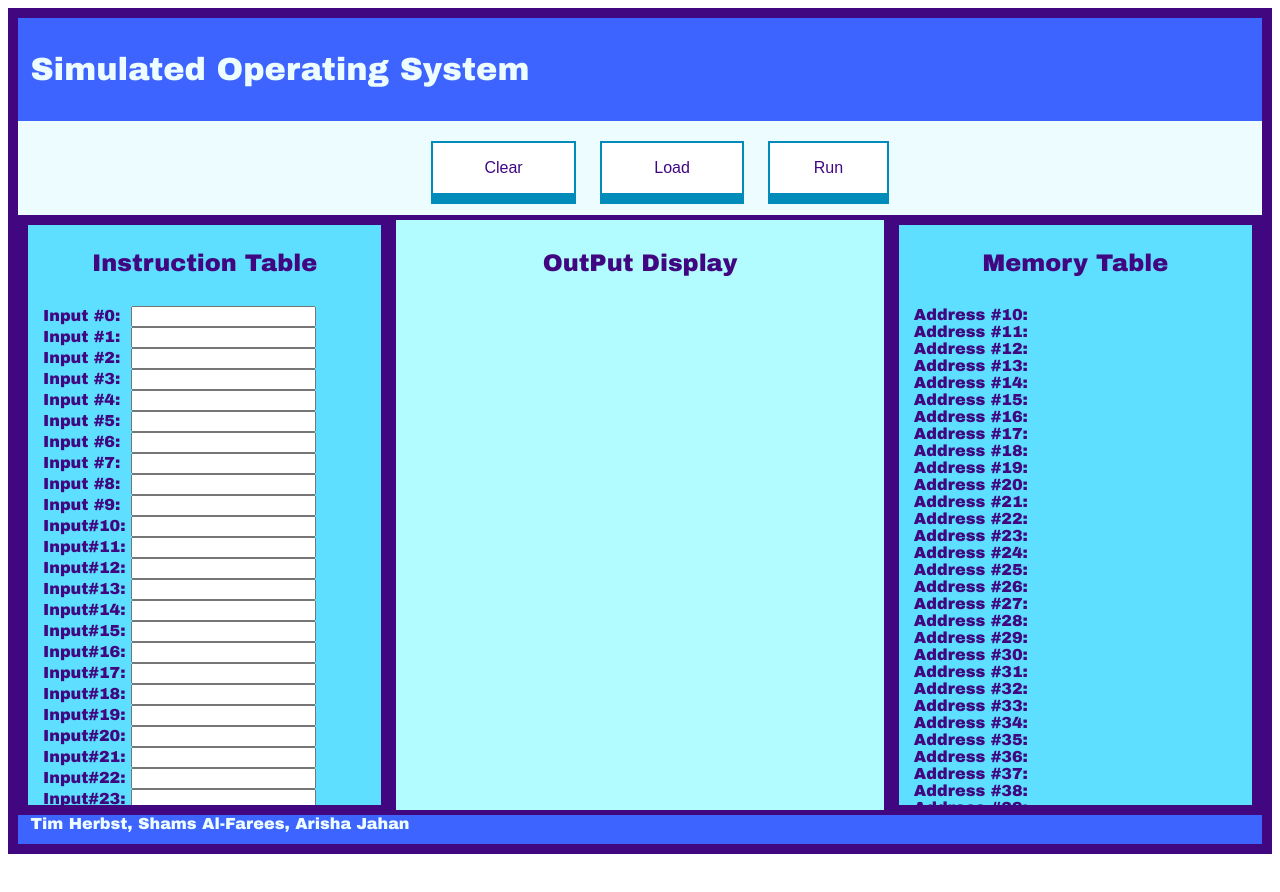
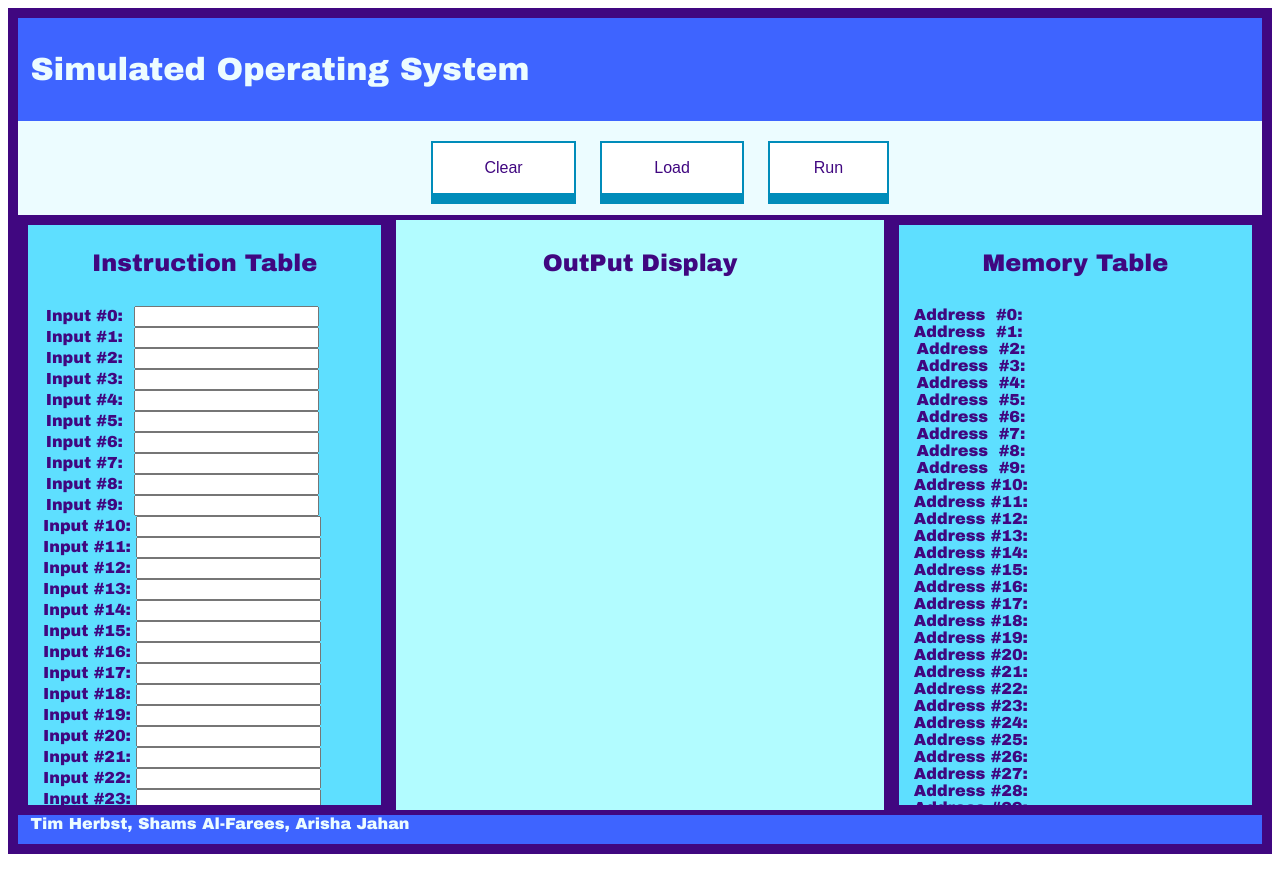
Before and after one commit to therbsty/simulated-os-angular, an Angular app: page / in a window 1280 px wide. Shown: the top 892 px of the page. Built offline with nearby package versions, Linux system fonts and the light colour scheme.

Commit message:
Adding few lines to Memory Table

```diff
--- a/src/app/app.component.html
+++ b/src/app/app.component.html
@@ -124,21 +124,21 @@
      <div>Input&nbsp;#7:&nbsp; <input type="text" instruction="Enter Job Number"><br> {{instructiontable[7]}}</div>
      <div>Input&nbsp;#8:&nbsp; <input type="text" instruction="Enter Job Number"><br> {{instructiontable[8]}}</div>
      <div>Input&nbsp;#9:&nbsp; <input type="text" instruction="Enter Job Number"><br> {{instructiontable[9]}}</div>
-     <div>Input#10:&nbsp;<input type="text" instruction="Enter Job Number"><br> {{instructiontable[10]}}</div>
-     <div>Input#11:&nbsp;<input type="text" instruction="Enter Job Number"><br> {{instructiontable[11]}}</div>
-     <div>Input#12:&nbsp;<input type="text" instruction="Enter Job Number"><br> {{instructiontable[12]}}</div>
-     <div>Input#13:&nbsp;<input type="text" instruction="Enter Job Number"><br> {{instructiontable[13]}}</div>
-     <div>Input#14:&nbsp;<input type="text" instruction="Enter Job Number"><br> {{instructiontable[14]}}</div>
-     <div>Input#15:&nbsp;<input type="text" instruction="Enter Job Number"><br> {{instructiontable[14]}}</div>
-     <div>Input#16:&nbsp;<input type="text" instruction="Enter Job Number"><br> {{instructiontable[15]}}</div>
-     <div>Input#17:&nbsp;<input type="text" instruction="Enter Job Number"><br> {{instructiontable[16]}}</div>
-     <div>Input#18:&nbsp;<input type="text" instruction="Enter Job Number"><br> {{instructiontable[17]}}</div>
-     <div>Input#19:&nbsp;<input type="text" instruction="Enter Job Number"><br> {{instructiontable[18]}}</div>
-     <div>Input#20:&nbsp;<input type="text" instruction="Enter Job Number"><br> {{instructiontable[19]}}</div>
-     <div>Input#21:&nbsp;<input type="text" instruction="Enter Job Number"><br> {{instructiontable[20]}}</div>
-     <div>Input#22:&nbsp;<input type="text" instruction="Enter Job Number"><br> {{instructiontable[21]}}</div>
-     <div>Input#23:&nbsp;<input type="text" instruction="Enter Job Number"><br> {{instructiontable[22]}}</div>
-     <div>Input#24:&nbsp;<input type="text" instruction="Enter Job Number"><br> {{instructiontable[23]}}</div>
+     <div>Input&nbsp;#10:&nbsp;<input type="text" instruction="Enter Job Number"><br> {{instructiontable[10]}}</div>
+     <div>Input&nbsp;#11:&nbsp;<input type="text" instruction="Enter Job Number"><br> {{instructiontable[11]}}</div>
+     <div>Input&nbsp;#12:&nbsp;<input type="text" instruction="Enter Job Number"><br> {{instructiontable[12]}}</div>
+     <div>Input&nbsp;#13:&nbsp;<input type="text" instruction="Enter Job Number"><br> {{instructiontable[13]}}</div>
+     <div>Input&nbsp;#14:&nbsp;<input type="text" instruction="Enter Job Number"><br> {{instructiontable[14]}}</div>
+     <div>Input&nbsp;#15:&nbsp;<input type="text" instruction="Enter Job Number"><br> {{instructiontable[14]}}</div>
+     <div>Input&nbsp;#16:&nbsp;<input type="text" instruction="Enter Job Number"><br> {{instructiontable[15]}}</div>
+     <div>Input&nbsp;#17:&nbsp;<input type="text" instruction="Enter Job Number"><br> {{instructiontable[16]}}</div>
+     <div>Input&nbsp;#18:&nbsp;<input type="text" instruction="Enter Job Number"><br> {{instructiontable[17]}}</div>
+     <div>Input&nbsp;#19:&nbsp;<input type="text" instruction="Enter Job Number"><br> {{instructiontable[18]}}</div>
+     <div>Input&nbsp;#20:&nbsp;<input type="text" instruction="Enter Job Number"><br> {{instructiontable[19]}}</div>
+     <div>Input&nbsp;#21:&nbsp;<input type="text" instruction="Enter Job Number"><br> {{instructiontable[20]}}</div>
+     <div>Input&nbsp;#22:&nbsp;<input type="text" instruction="Enter Job Number"><br> {{instructiontable[21]}}</div>
+     <div>Input&nbsp;#23:&nbsp;<input type="text" instruction="Enter Job Number"><br> {{instructiontable[22]}}</div>
+     <div>Input&nbsp;#24:&nbsp;<input type="text" instruction="Enter Job Number"><br> {{instructiontable[23]}}</div>
      </div>
 </div>
 
@@ -153,6 +153,16 @@
 <div class="column right" style="background-color:#5edfff;overflow:scroll;padding:5px; ">
   <h2>Memory Table</h2>
     <div class="column"  style= text-align:center>
+      <div>Address&nbsp; #0: &nbsp;  {{memorytable[0]}}</div>
+      <div>Address&nbsp; #1: &nbsp;  {{memorytable[1]}}</div>
+      <div>Address&nbsp; #2:&nbsp;  {{memorytable[2]}}</div>
+      <div>Address&nbsp; #3:&nbsp;  {{memorytable[3]}}</div>
+      <div>Address&nbsp; #4:&nbsp;  {{memorytable[4]}}</div>
+      <div>Address&nbsp; #5:&nbsp;  {{memorytable[5]}}</div>
+      <div>Address&nbsp; #6:&nbsp;  {{memorytable[6]}}</div>
+      <div>Address&nbsp; #7:&nbsp;  {{memorytable[7]}}</div>
+      <div>Address&nbsp; #8:&nbsp;  {{memorytable[8]}}</div>
+      <div>Address&nbsp; #9:&nbsp;  {{memorytable[9]}}</div>
       <div>Address&nbsp;#10:&nbsp; {{memorytable[10]}}</div>
       <div>Address&nbsp;#11:&nbsp; {{memorytable[11]}}</div>
       <div>Address&nbsp;#12:&nbsp; {{memorytable[12]}}</div>
```
